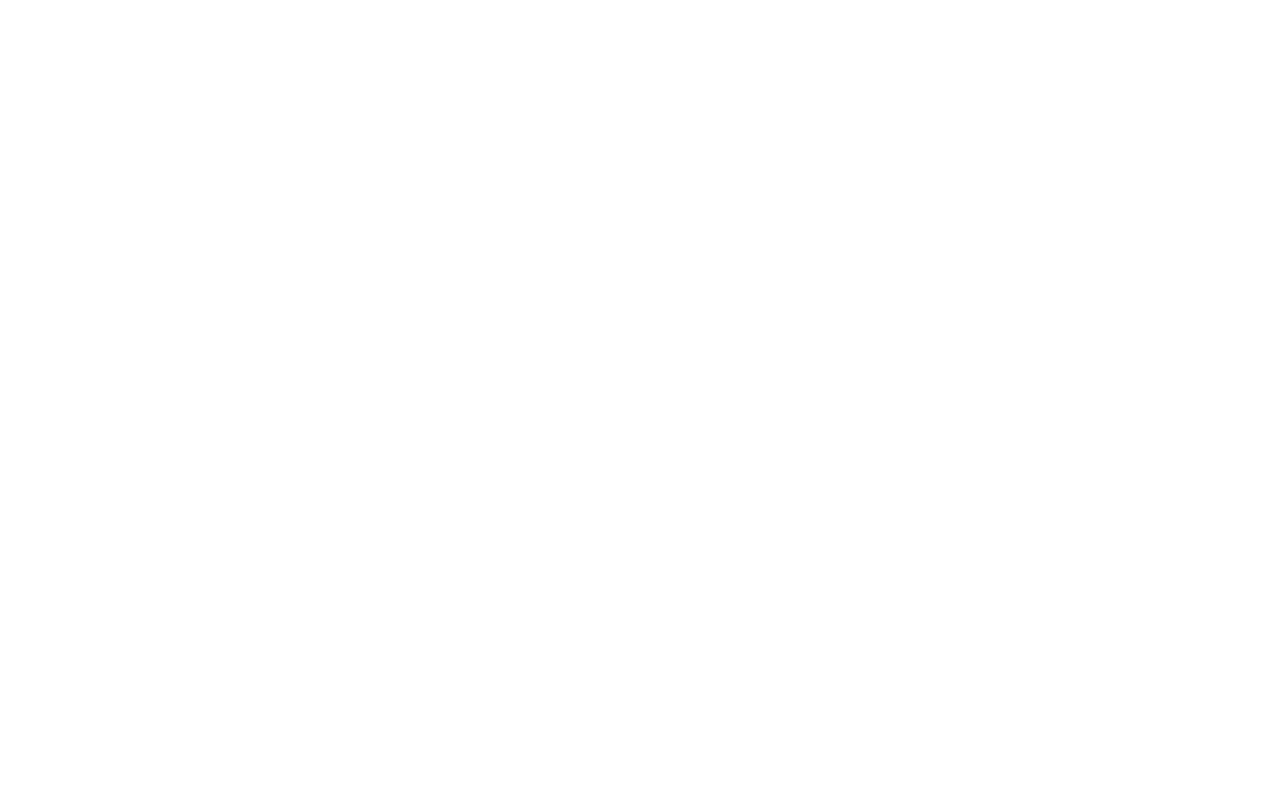
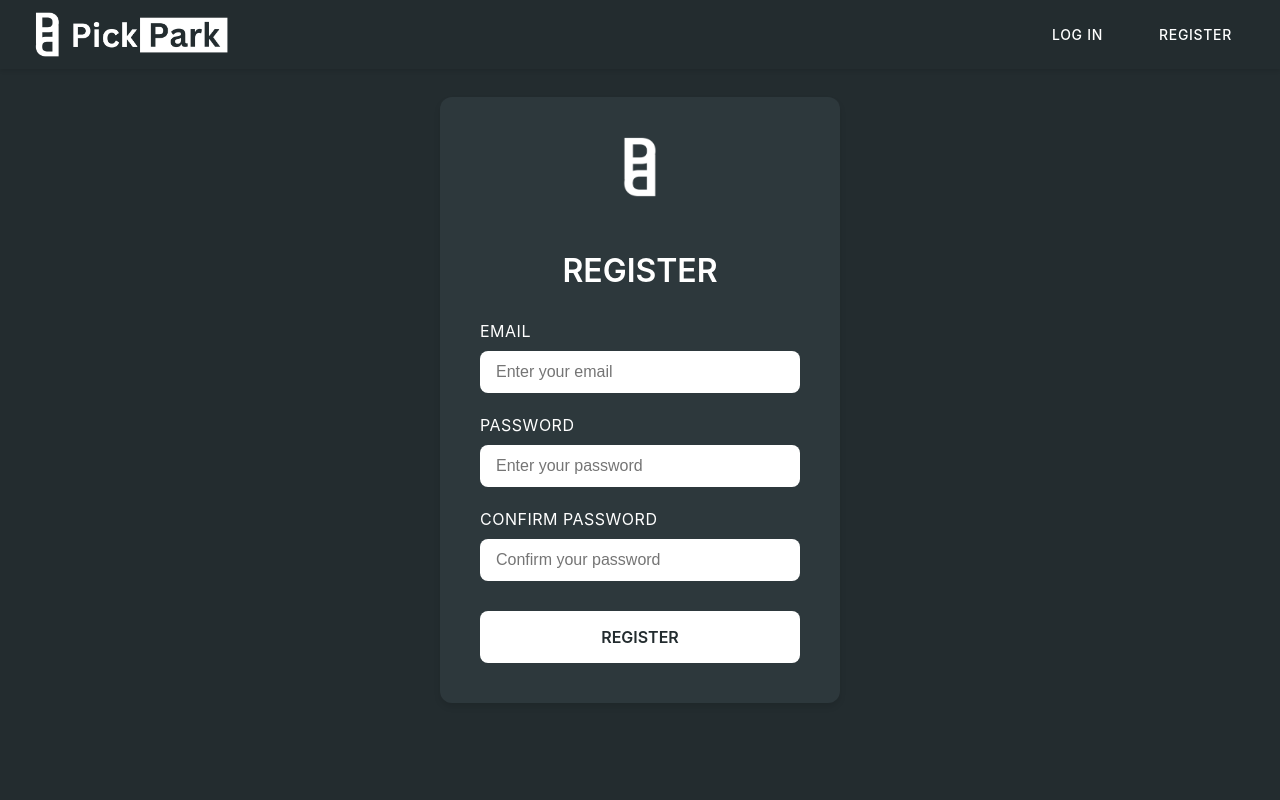
Before and after one commit to sarahhaniya/HackWestern24, a React (Vite) app in the folder client/: page /register in a window 1280 px wide. Before the commit this address had no page. Shown: the top 800 px of the page. Built offline with nearby package versions, Linux system fonts and the light colour scheme.

Commit message:
RegisterView created

```diff
--- a/client/src/App.jsx
+++ b/client/src/App.jsx
@@ -3,6 +3,7 @@
 import './App.css'
 import UnauthView from './views/UnauthView'
 import LoginView from './views/LoginView'
+import RegisterView from './views/RegisterView'
 
 function App() {
   const [count, setCount] = useState(0)
@@ -13,6 +14,7 @@
         <Routes>
         <Route path="/" element={<UnauthView />} />
         <Route path="/login" element={<LoginView />} />
+        <Route path="/register" element={<RegisterView />} />
         </Routes>
       </BrowserRouter>
 
--- /dev/null
+++ b/client/src/components/RegisterBox.jsx
@@ -0,0 +1,102 @@
+import React, { useState } from 'react';
+import '../styles/LoginBox.css';
+import logo from '../assets/whiteShortLogo.png';
+
+const RegisterBox = () =>
+{
+    const [formData, setFormData] = useState({
+        email: '',
+        password: '',
+        confirmPassword: ''
+    });
+
+    const handleChange = (e) =>
+    {
+        const { name, value } = e.target;
+        setFormData(prevState => ({
+            ...prevState,
+            [name]: value
+        }));
+    };
+
+    const handleSubmit = (e) =>
+    {
+        e.preventDefault();
+        if (formData.password !== formData.confirmPassword)
+        {
+            alert('Passwords do not match');
+            return;
+        }
+        console.log('Form submitted:', formData);
+    };
+
+    return (
+        <section className="login-section">
+            <div className="login-container">
+                <div className="login-box">
+                    <div className="logo-container">
+                        <img src={logo} alt="Logo" className="logo" />
+                    </div>
+
+                    <h1 className="login-heading">REGISTER</h1>
+
+                    <form className="form-container" onSubmit={handleSubmit}>
+                        <div className="form-group">
+                            <label htmlFor="email" className="form-label">
+                                EMAIL
+                            </label>
+                            <input
+                                type="email"
+                                id="email"
+                                name="email"
+                                className="form-input"
+                                value={formData.email}
+                                onChange={handleChange}
+                                placeholder="Enter your email"
+                                required
+                            />
+                        </div>
+
+                        <div className="form-group">
+                            <label htmlFor="password" className="form-label">
+                                PASSWORD
+                            </label>
+                            <input
+                                type="password"
+                                id="password"
+                                name="password"
+                                className="form-input"
+                                value={formData.password}
+                                onChange={handleChange}
+                                placeholder="Enter your password"
+                                required
+                            />
+                        </div>
+
+                        <div className="form-group">
+                            <label htmlFor="confirmPassword" className="form-label">
+                                CONFIRM PASSWORD
+                            </label>
+                            <input
+                                type="password"
+                                id="confirmPassword"
+                                name="confirmPassword"
+                                className="form-input"
+                                value={formData.confirmPassword}
+                                onChange={handleChange}
+                                placeholder="Confirm your password"
+                                required
+                            />
+                        </div>
+
+                        <button type="submit" className="submit-button">
+                            REGISTER
+                        </button>
+                    </form>
+                </div>
+            </div>
+        </section>
+    );
+};
+
+export default RegisterBox;
--- /dev/null
+++ b/client/src/views/RegisterView.jsx
@@ -0,0 +1,15 @@
+import React from 'react'
+import RegisterBox from '../components/RegisterBox'
+import UnauthNavbar from '../components/UnauthNavbar'
+import Footer from '../components/GeneralFooter'
+const RegisterView = () => {
+  return (
+      <div>
+          <UnauthNavbar />
+          <RegisterBox />
+          <Footer />
+      </div>
+  )
+}
+
+export default RegisterView
```
